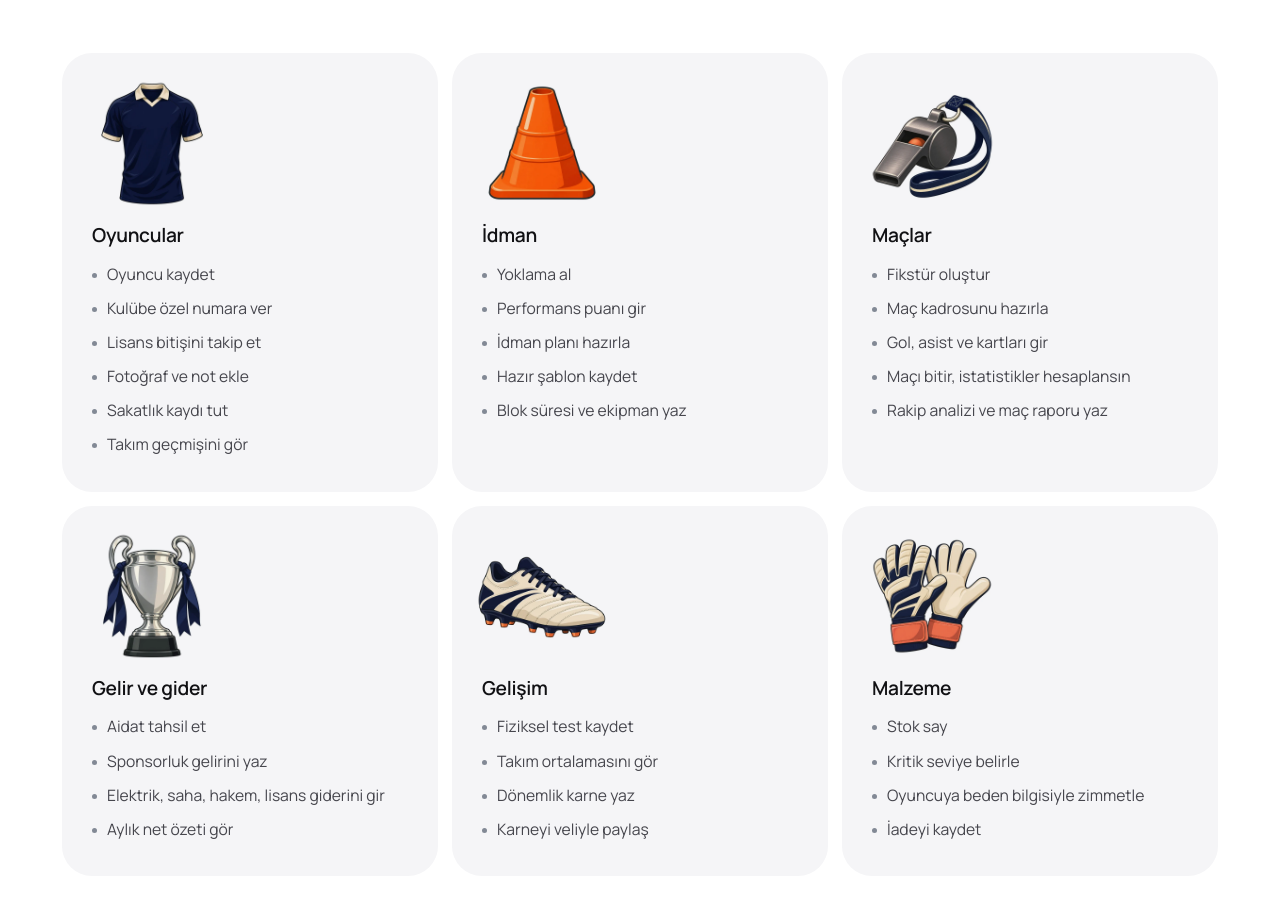
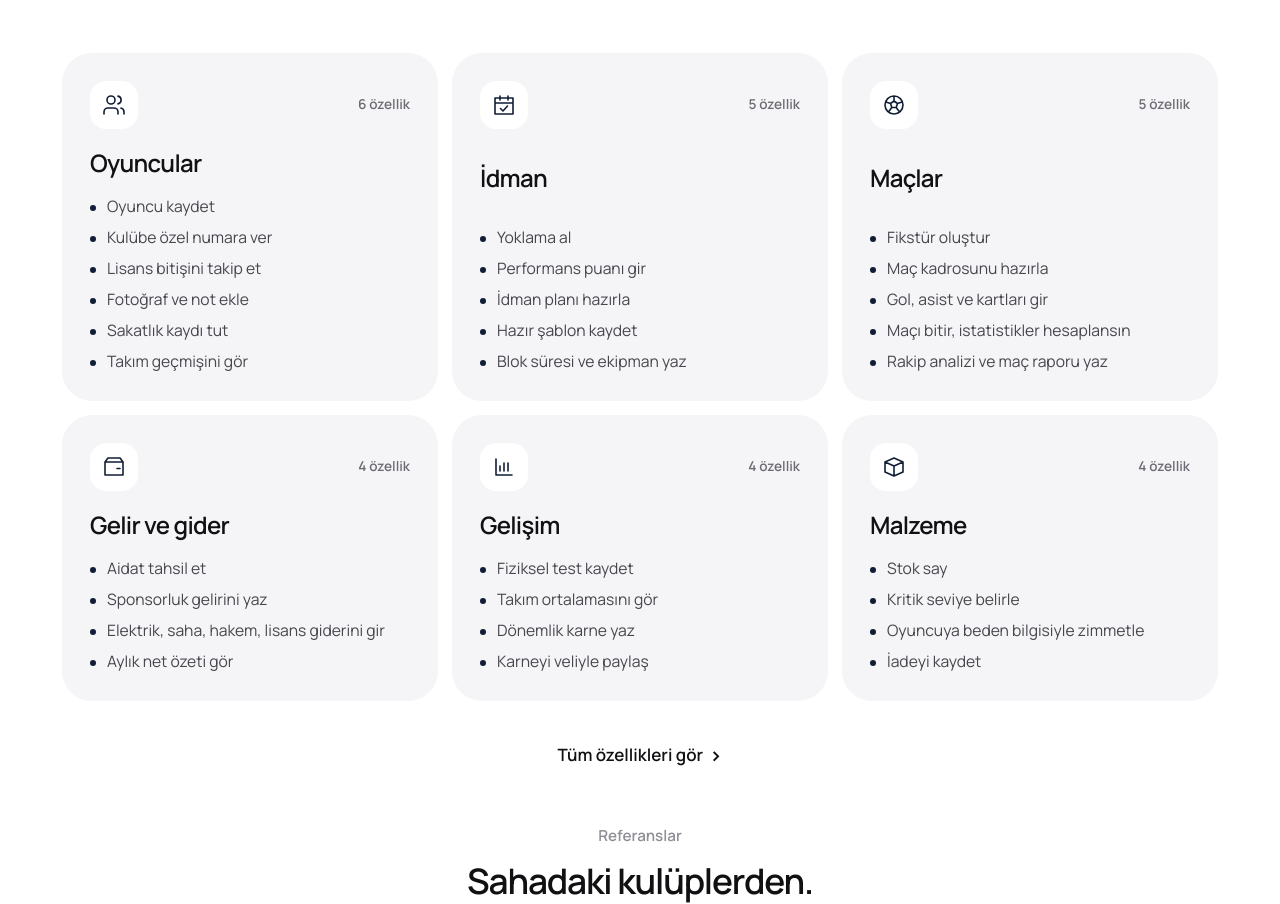
Before and after one commit to kerimelmalii/kulupgo-site, a plain HTML site: page index.html in a window 1280 px wide. Shown: the part 925-1829 px from the top of the page. Drawn offline with Linux system fonts and the light colour scheme.

Commit message:
Her işlem, tek yerde: görselsiz, üzerine gelince özellikleri açan kartlar
Co-Authored-By: Claude Sonnet 5.5 <noreply@anthropic.com>
Claude-Session: https://claude.ai/code/session_01PB1fxnbj5im94Cfm8TRDyB

```diff
--- a/css/site.css
+++ b/css/site.css
@@ -157,13 +157,28 @@ section{position:relative}
 
 /* operations list */
 .ops{display:grid;grid-template-columns:repeat(3,1fr);gap:14px}
-.ops>div{background:var(--box);border-radius:var(--r-card);padding:30px 30px 34px;display:flex;flex-direction:column;gap:14px;transition:transform .25s,background .25s}
-.ops>div:hover{transform:translateY(-4px);background:var(--tone)}
-.ops-art{width:132px;height:132px;margin:-6px 0 0 -6px}
-.ops h3{margin:0}
-.ops ul{list-style:none;margin:0;padding:0;display:grid;gap:9px;color:var(--body);font-size:.98rem}
-.ops li{display:flex;gap:10px}
-.ops li:before{content:"";width:5px;height:5px;border-radius:50%;background:var(--g);margin-top:.7em;flex:none;opacity:.5}
+.op{position:relative;height:340px;background:var(--box);border-radius:var(--r-card);padding:28px;display:flex;flex-direction:column;justify-content:space-between;overflow:hidden;cursor:default;transition:background .35s,transform .35s,color .35s;outline-offset:-3px}
+.op-top{display:flex;justify-content:space-between;align-items:center}
+.op .ico{width:48px;height:48px;border-radius:16px;background:#fff;color:var(--g);display:grid;place-items:center;transition:background .35s,color .35s}
+.op .ico svg{width:24px;height:24px}
+.op-n{font-size:.85rem;font-weight:600;color:var(--soft);transition:color .35s}
+.op-bot h3{font-size:1.5rem;letter-spacing:-.03em;transition:color .35s}
+.op-bot p{margin-top:6px;color:var(--soft);font-size:.98rem;line-height:1.5;max-width:30ch;transition:opacity .25s,max-height .35s,margin .35s;max-height:3.2em}
+.op ul{position:absolute;left:28px;right:28px;top:96px;margin:0;padding:0;list-style:none;display:grid;gap:9px;font-size:.98rem;color:#D3DAE8;opacity:0;transform:translateY(10px);pointer-events:none;transition:opacity .3s,transform .35s}
+.op li{display:flex;gap:11px;align-items:flex-start;line-height:1.4}
+.op li:before{content:"";flex:none;width:6px;height:6px;border-radius:50%;background:var(--lime);margin-top:.55em}
+.op:hover,.op:focus-visible{background:var(--g);transform:translateY(-4px)}
+.op:hover .ico,.op:focus-visible .ico{background:var(--lime)}
+.op:hover .op-n,.op:focus-visible .op-n{color:#9FB0CC}
+.op:hover h3,.op:focus-visible h3{color:#fff}
+.op:hover ul,.op:focus-visible ul{opacity:1;transform:none}
+.op:hover .op-bot p,.op:focus-visible .op-bot p{opacity:0;max-height:0;margin:0}
+@media (hover:none),(max-width:700px){
+  .op{height:auto;gap:18px}
+  .op ul{position:static;opacity:1;transform:none;color:var(--body);order:2}
+  .op li:before{background:var(--g)}
+  .op-bot{order:1}.op-bot p{display:none}
+}
 .il{width:100%;height:100%;object-fit:contain;mix-blend-mode:multiply}
 
 /* pricing */
--- a/js/art.js
+++ b/js/art.js
@@ -32,7 +32,7 @@ bolt:'M13 2L4 14h7l-1 8 9-12h-7z',
 list:'M9 6h11M9 12h11M9 18h11M4 6h1M4 12h1M4 18h1',
 whistle:'M3 10h10a6 6 0 1 1-4.5 10M3 10l3-3h7M10 14a2 2 0 1 0 0 .1'
 };
-function icon(n,sw){return '<svg viewBox="0 0 24 24" fill="none" stroke="currentColor" stroke-width="'+(sw||2)+'" stroke-linecap="square" stroke-linejoin="miter" aria-hidden="true"><path d="'+ICONS[n]+'"/></svg>';}
+function icon(n,sw){return '<svg viewBox="0 0 24 24" fill="none" stroke="currentColor" stroke-width="'+(sw||2)+'" stroke-linecap="round" stroke-linejoin="round" aria-hidden="true"><path d="'+ICONS[n]+'"/></svg>';}
 
 /* ---------- logo ---------- */
 function ring(){return '<svg class="ring" viewBox="0 0 100 100" aria-hidden="true"><circle cx="50" cy="50" r="42" fill="none" stroke="currentColor" stroke-width="10"/><path d="M50.0 33.0L50.0 12.0M66.2 44.7L86.1 38.3M60.0 63.8L72.3 80.7M40.0 63.8L27.7 80.7M33.8 44.7L13.9 38.3" stroke="currentColor" stroke-width="6" stroke-linecap="butt" fill="none"/><polygon points="50.0,33.0 66.2,44.7 60.0,63.8 40.0,63.8 33.8,44.7" fill="currentColor" stroke="currentColor" stroke-width="4" stroke-linejoin="round"/></svg>';}
--- a/js/pages1.js
+++ b/js/pages1.js
@@ -47,6 +47,7 @@ var OPS=[
  ['chart','Gelişim',['Fiziksel test kaydet','Takım ortalamasını gör','Dönemlik karne yaz','Karneyi veliyle paylaş']],
  ['box','Malzeme',['Stok say','Kritik seviye belirle','Oyuncuya beden bilgisiyle zimmetle','İadeyi kaydet']]
 ];
+var OPSUM=['Kayıt, lisans, sakatlık ve geçmiş, hepsi oyuncu kartında.','Yoklamadan idman planına, antrenörün günlük işi.','Fikstürden maç raporuna, kadro kuralları dahil.','Aidat ve sponsor gelirleri, giderler ve net özet.','Fiziksel testten dönem karnesine, veliyle paylaşılır.','Stok, kritik seviye ve oyuncu bazlı zimmet.'];
 function tryChips(){return '<div class="try"><span>Yoklamada bir oyuncuya tıkla</span><span>Aidatı ödendi yap</span><span>Kadroda kuralları boz, uyarıyı gör</span><span>Rolü Veli’ye çevir</span></div>';}
 /* ---------------- ANA SAYFA ---------------- */
 var REFS=[
@@ -68,7 +69,7 @@ html:function(){
    '<p class="hero-note rise d3">14 günlük deneme · Aylık 499 TL’den başlayan planlar</p></div></section>';
 
   h+='<section class="sec paper"><div class="wrap">'+secHead('Neler sunuyoruz','Her işlem, tek yerde.','Kulübünde yaptığın her iş bir modülde yazılı. Bir işlemi bir kez girersin, gerisi kendiliğinden güncellenir.',true)+
-   '<div class="ops">'+OPS.map(function(o,i){return '<div><div class="ops-art">'+SK.art(OPSART[i])+'</div><h3>'+o[1]+'</h3><ul>'+o[2].map(function(x){return '<li>'+x+'</li>';}).join('')+'</ul></div>';}).join('')+'</div>'+
+   '<div class="ops">'+OPS.map(function(o,i){return '<div class="op" tabindex="0"><div class="op-top"><span class="ico">'+I(o[0],1.6)+'</span><span class="op-n">'+o[2].length+' özellik</span></div><ul>'+o[2].map(function(x){return '<li>'+x+'</li>';}).join('')+'</ul><div class="op-bot"><h3>'+o[1]+'</h3><p>'+OPSUM[i]+'</p></div></div>';}).join('')+'</div>'+
    '<p style="margin-top:40px;text-align:center"><a class="link" href="#ozellikler">Tüm özellikleri gör</a></p></div></section>';
 
   h+='<section style="padding:0"><div class="wrap" style="text-align:center;margin-bottom:36px"><span class="eyebrow">Referanslar</span><h2 style="font-size:clamp(1.6rem,3vw,2.2rem)">Sahadaki kulüplerden.</h2></div>'+
@@ -95,7 +96,7 @@ html:function(){
   h+=ctaBand();
   return h;
 },
-init:function(root){DEMO.mount(root.querySelector('#demo-root'));}};
+init:function(){}};
 
 function postCard(p){
   return '<a class="post-card" href="#blog-'+p.slug+'"><div class="post-art">'+SK.postArt(p.art)+'</div><div class="post-body"><div class="meta"><span class="tag y">'+p.cat+'</span><span>'+p.min+' dk okuma</span></div><h3>'+p.title+'</h3><p>'+p.sum+'</p></div></a>';
```
